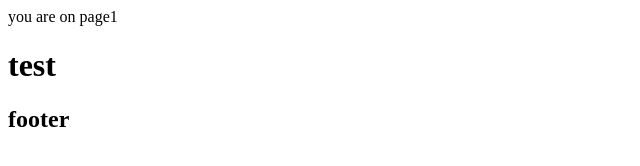
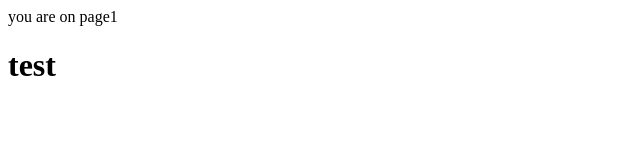
Before and after one commit to e-saeedi/asascript, a plain HTML site: page page1.html in a window 1280 px wide. Shown: the full height of the page, 0-640 px from the left. Drawn offline with Linux system fonts and the light colour scheme.

Commit message:
save and reset

```diff
--- a/page1.html
+++ b/page1.html
@@ -1,7 +1,6 @@
 you are on page1
 <html>
-  <body>
-    <h1>test</h1>
-    <h2>footer</h2>
-  </body>
+    <body>
+        <h1>test</h1>
+    </body>
 </html>
```
